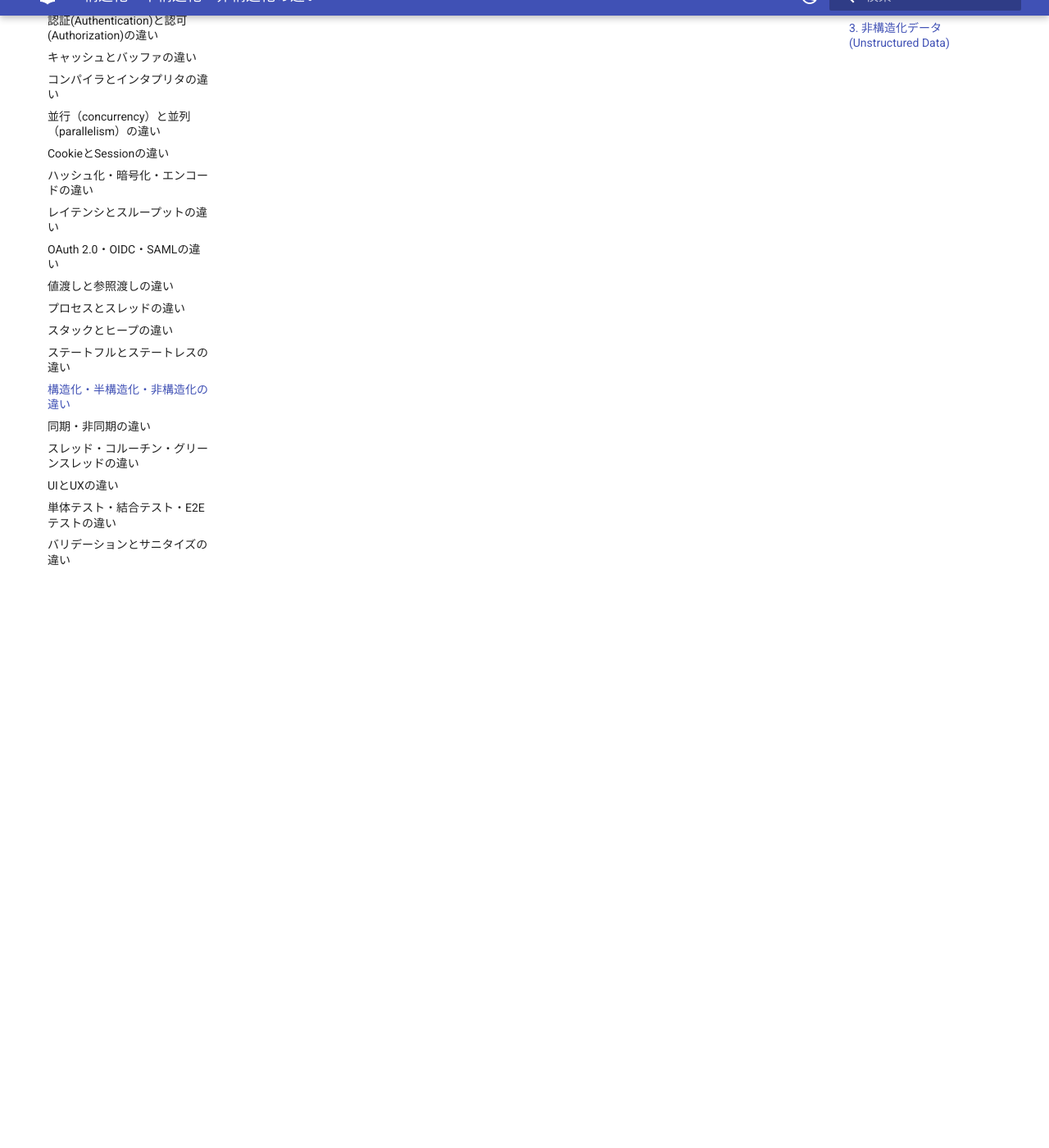
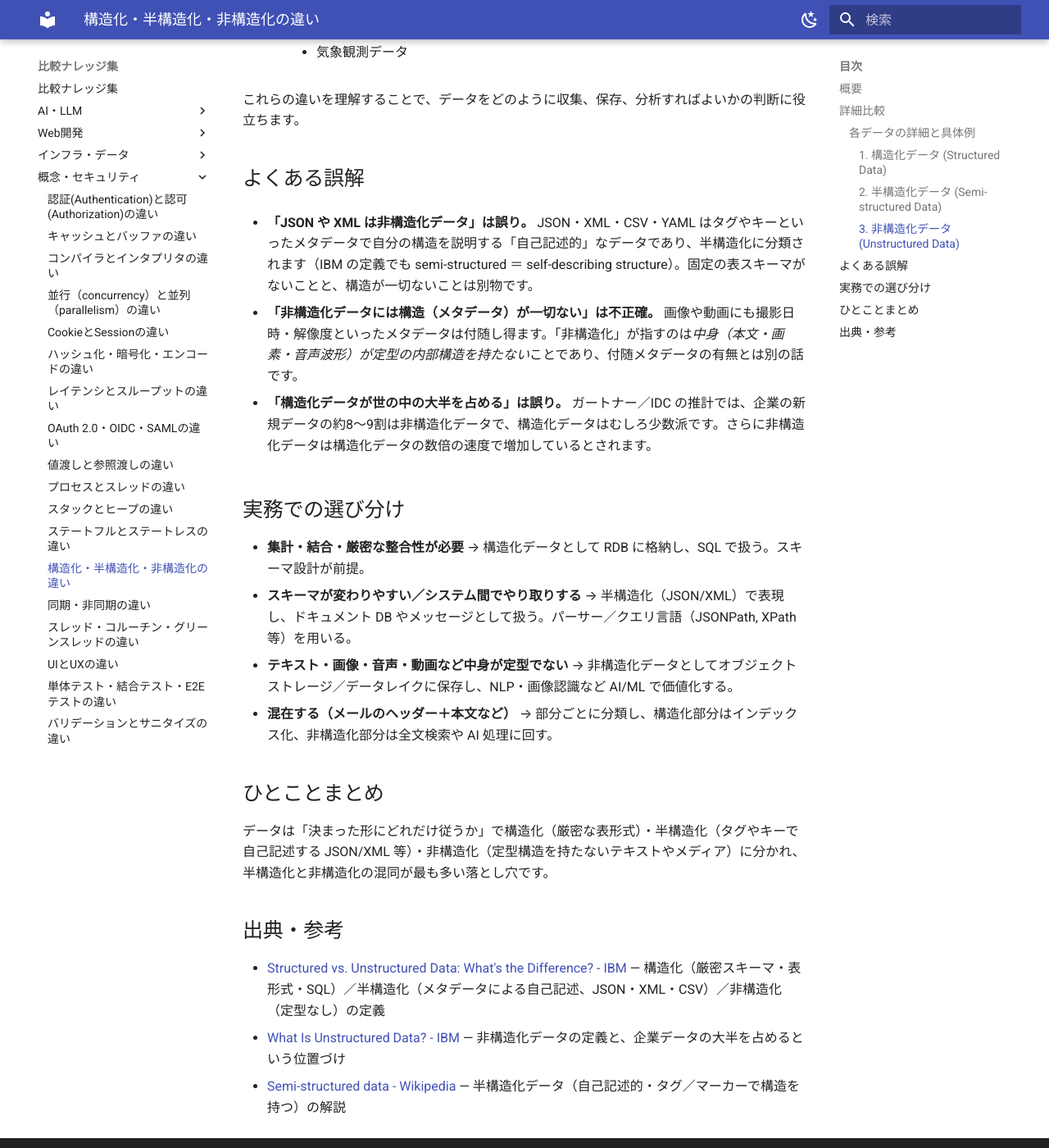
Before and after one commit to tomomira/comparisons, an MkDocs documentation site: the page built from docs/concept/structured-semistructured-unstructured.md, in a window 1280 px wide and 1400 px high, scrolled down 2995 px. Shown: the whole window at 82% size. Built offline with MkDocs 1.6.1 and Material for MkDocs 9.7.7, drawn with Linux system fonts in a browser that asks for light colours; some of the changed text lies outside the part shown.

Commit message:
qa(existing): 底上げ＋factcheck structured-semistructured-unstructured

```diff
--- a/docs/concept/structured-semistructured-unstructured.md
+++ b/docs/concept/structured-semistructured-unstructured.md
@@ -1,23 +1,29 @@
 ---
 title: "構造化・半構造化・非構造化の違い"
 category: concept
-tags: []
+tags: [data, database]
 created: "2025-08-09"
-updated: "2026-05-15"
+updated: "2026-05-18"
 freshness: stable
 ---
 
-### 3種類のデータの比較表
+# 【比較】構造化・半構造化・非構造化の違い
+
+## 概要
+
+データは「どれだけ決まった形（スキーマ）に従っているか」によって、構造化・半構造化・非構造化の3種類に大別されます。構造化データは行と列の厳密な表形式、半構造化データはタグやキーで自分自身の構造を説明する（自己記述的な）形式、非構造化データは定まった内部構造を持たない生のデータです。
+
+この3分類を理解すると、データをどのように収集・保存・分析すればよいかの判断に役立ちます。とくに重要なのは「半構造化 ≠ 非構造化」という点で、JSON や XML のように構造を説明するメタデータを持つものは半構造化に分類されます。
+
+## 詳細比較
 
 | 特徴 | 構造化データ (Structured Data) | 半構造化データ (Semi-structured Data) | 非構造化データ (Unstructured Data) |
 | :--- | :--- | :--- | :--- |
-| **形式** | 行と列を持つ厳密な表形式 | タグやキーなどで階層構造を持つ | 定まった形式がない |
-| **スキーマ** | 事前に定義された厳密なスキーマ（構造）を持つ | スキーマを持つが、柔軟性がある | スキーマを持たない |
+| **形式** | 行と列を持つ厳密な表形式 | タグやキーなどで階層構造を持つ（自己記述的） | 定まった形式がない |
+| **スキーマ** | 事前に定義された厳密なスキーマ（構造）を持つ | 固定スキーマは持たないが、メタデータ（タグ・キー）で構造を持つ | スキーマを持たない |
 | **柔軟性** | 低い（定義された形式に従う必要がある） | 中程度（ある程度の構造を持ちつつ、変更も可能） | 高い（様々な形式のデータをそのまま格納できる） |
 | **分析の容易さ** | 容易（SQLなどで簡単に扱える） | 比較的容易（特定のパーサーやクエリ言語が必要） | 困難（自然言語処理や画像認識などの高度な技術が必要） |
 | **格納場所** | リレーショナルデータベース（RDB） | NoSQLデータベース、Webサーバーなど | データレイク、オブジェクトストレージなど |
-
----
 
 ### 各データの詳細と具体例
 
@@ -25,7 +31,7 @@ freshness: stable
 
 コンピュータが最も理解しやすく、処理が容易なデータ形式です。
 
-*   **定義**: 厳密に定義されたデータモデル（スキーマ）に従い、行と列で構成される表形式で整理されたデータ。
+*   **定義**: 厳密に定義されたデータモデル（スキーマ）に従い、行と列で構成される表形式で整理されたデータ。SQL で容易にクエリできます。
 *   **具体例**:
     *   **データベース**:
         *   リレーショナルデータベースのテーブル（例: MySQL, PostgreSQL, Oracle Database）
@@ -42,9 +48,9 @@ freshness: stable
 
 #### 2. 半構造化データ (Semi-structured Data)
 
-構造化データと非構造化データの中間的な性質を持ちます。データ自体に構造を説明するための情報（メタデータ）が含まれています。
+構造化データと非構造化データの中間的な性質を持ちます。データ自体に構造を説明するための情報（メタデータ）が含まれており、「自己記述的（self-describing）」とも呼ばれます。
 
-*   **定義**: 厳密な表形式ではないものの、タグやキー、インデントといったマークアップによって階層構造や意味を持つデータ。
+*   **定義**: 固定された表形式スキーマは持たないものの、タグやキー、インデントといったマークアップによって階層構造や意味を持つデータ。
 *   **具体例**:
     *   **マークアップ言語**:
         *   `JSON` (JavaScript Object Notation): Web APIでのデータ交換に広く利用される。 `{ "name": "Taro", "age": 30 }` のような形式。
@@ -59,7 +65,7 @@ freshness: stable
 
 #### 3. 非構造化データ (Unstructured Data)
 
-世の中のデータの約8割を占めると言われる、最も一般的なデータ形式です。AIや機械学習の発展により、近年その活用が注目されています。
+ガートナーや IDC は、企業で生成される新規データの約8〜9割が非構造化データだと推計しています。AIや機械学習の発展により、近年その活用が注目されています。
 
 *   **定義**: 特定のデータモデルや内部構造を持たない、そのままの形式のデータ。
 *   **具体例**:
@@ -81,3 +87,28 @@ freshness: stable
         *   気象観測データ
 
 これらの違いを理解することで、データをどのように収集、保存、分析すればよいかの判断に役立ちます。
+
+## よくある誤解
+
+- **「JSON や XML は非構造化データ」は誤り。** JSON・XML・CSV・YAML はタグやキーといったメタデータで自分の構造を説明する「自己記述的」なデータであり、半構造化に分類されます（IBM の定義でも semi-structured ＝ self-describing structure）。固定の表スキーマがないことと、構造が一切ないことは別物です。
+
+- **「非構造化データには構造（メタデータ）が一切ない」は不正確。** 画像や動画にも撮影日時・解像度といったメタデータは付随し得ます。「非構造化」が指すのは*中身（本文・画素・音声波形）が定型の内部構造を持たない*ことであり、付随メタデータの有無とは別の話です。
+
+- **「構造化データが世の中の大半を占める」は誤り。** ガートナー／IDC の推計では、企業の新規データの約8〜9割は非構造化データで、構造化データはむしろ少数派です。さらに非構造化データは構造化データの数倍の速度で増加しているとされます。
+
+## 実務での選び分け
+
+- **集計・結合・厳密な整合性が必要** → 構造化データとして RDB に格納し、SQL で扱う。スキーマ設計が前提。
+- **スキーマが変わりやすい／システム間でやり取りする** → 半構造化（JSON/XML）で表現し、ドキュメント DB やメッセージとして扱う。パーサー／クエリ言語（JSONPath, XPath 等）を用いる。
+- **テキスト・画像・音声・動画など中身が定型でない** → 非構造化データとしてオブジェクトストレージ／データレイクに保存し、NLP・画像認識など AI/ML で価値化する。
+- **混在する（メールのヘッダー＋本文など）** → 部分ごとに分類し、構造化部分はインデックス化、非構造化部分は全文検索や AI 処理に回す。
+
+## ひとことまとめ
+
+データは「決まった形にどれだけ従うか」で構造化（厳密な表形式）・半構造化（タグやキーで自己記述する JSON/XML 等）・非構造化（定型構造を持たないテキストやメディア）に分かれ、半構造化と非構造化の混同が最も多い落とし穴です。
+
+## 出典・参考
+
+- [Structured vs. Unstructured Data: What's the Difference? - IBM](https://www.ibm.com/think/topics/structured-vs-unstructured-data) — 構造化（厳密スキーマ・表形式・SQL）／半構造化（メタデータによる自己記述、JSON・XML・CSV）／非構造化（定型なし）の定義
+- [What Is Unstructured Data? - IBM](https://www.ibm.com/think/topics/unstructured-data) — 非構造化データの定義と、企業データの大半を占めるという位置づけ
+- [Semi-structured data - Wikipedia](https://en.wikipedia.org/wiki/Semi-structured_data) — 半構造化データ（自己記述的・タグ／マーカーで構造を持つ）の解説
```
